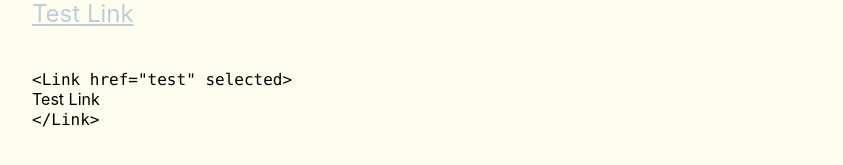
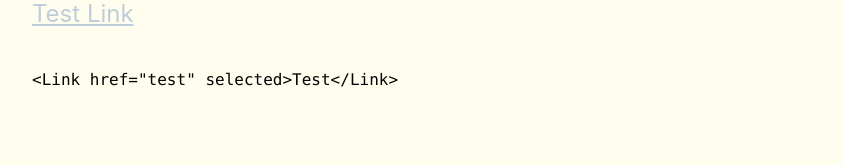
Before and after one commit to RivasCVA/caviar-webapp, a React (Create React App) app: page /sandbox in a window 1280 px wide. Shown: the part 619-784 px from the top of the page, without its empty margins (0-843 px from the left). Built offline with nearby package versions, Linux system fonts and the light colour scheme; the HTML template or start-up script is replaced by a standard one.

Commit message:
Fixed issues

```diff
--- a/src/pages/SandboxPage/SandboxPage.tsx
+++ b/src/pages/SandboxPage/SandboxPage.tsx
@@ -50,11 +50,7 @@ const SandboxPage = (): JSX.Element => {
                 </Link>
                 <div className={css(styles.strut)} />
                 <p>
-                    <code>{'<Link href="test" selected>'}</code>
-                </p>
-                <p>Test Link</p>
-                <p>
-                    <code>{'</Link>'}</code>
+                    <code>{`<Link href="test" selected>Test</Link>`}</code>
                 </p>
             </div>
         </div>
--- a/src/util/Color.ts
+++ b/src/util/Color.ts
@@ -3,9 +3,9 @@ const Color = {
     offWhite: '#fffeee',
     black: '#000000',
     purple: '#ba55d3',
-    blue: '#5499C7',
+    blue: '#5499c7',
     jungleGreen: '#8fbc97',
-    lightBlue: '#BDCDD9',
+    lightBlue: '#bdcdd9',
 };
 
 export default Color;
```
